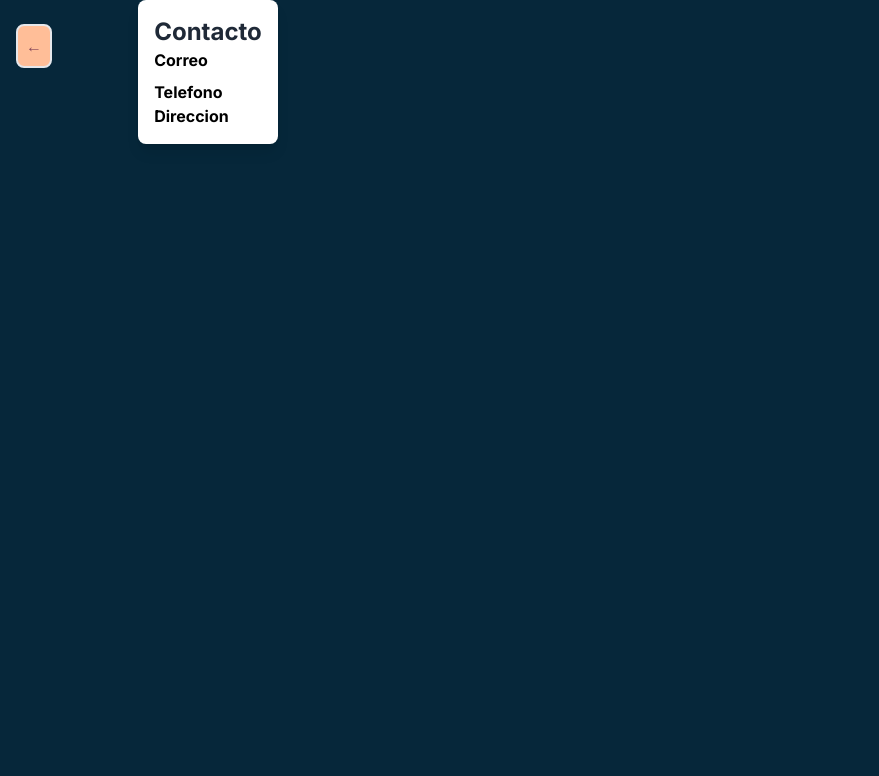
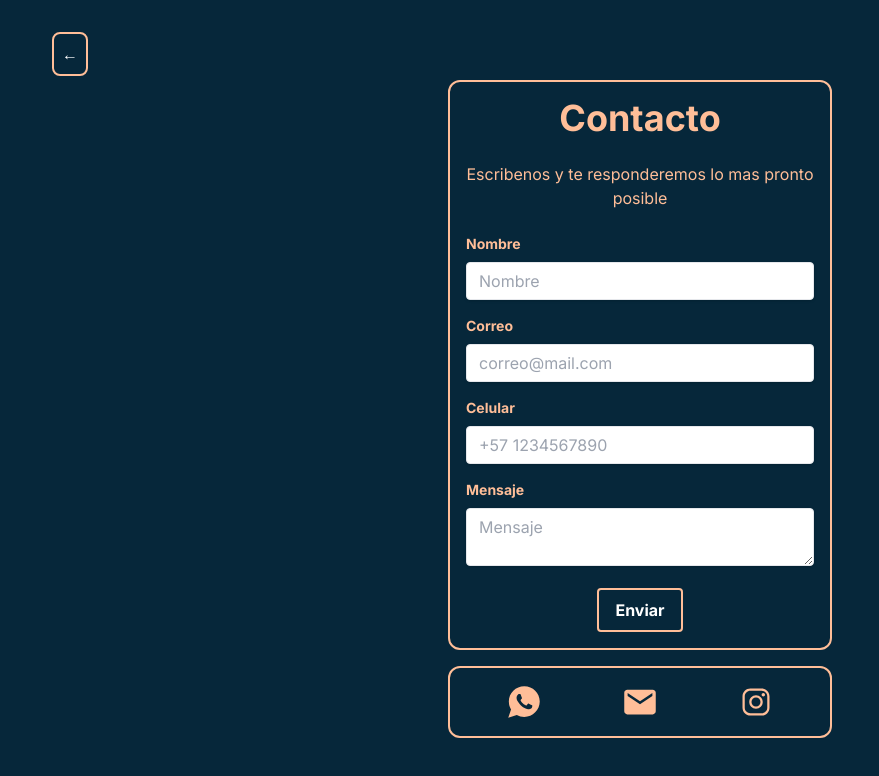
Before and after one commit to juandape/dotcocktails, a Next.js app: page /contact in a window 1280 px wide. Shown: the top 776 px of the page, without its empty margins (0-879 px from the left). Built offline with nearby package versions, Linux system fonts and the light colour scheme.

Commit message:
perf: form styles

```diff
--- a/src/app/cocktailsform/page.tsx
+++ b/src/app/cocktailsform/page.tsx
@@ -6,6 +6,7 @@ import { useState } from 'react';
 import Swal from 'sweetalert2';
 
 import BackButton from '@/components/back-button';
+import SubmitButton from '@/components/submit-button';
 
 const BASE_URL = process.env.NEXT_PUBLIC_BASE_URL;
 const url = `${BASE_URL}/api/cocktails`;
@@ -67,16 +68,16 @@ export default function CocktailsFormPage() {
     }
   };
 
-  const inputStyle = 'border border-gray-400 p-2 sm:w-96 my-6';
-  const labelStyle = 'text-xl font-bold text-peach-fuzz';
-  const borderStyle = 'border-b-2 mb-4 w-80 sm:w-96 m-auto border-dotted';
+  const labelStyle = 'block mb-2 text-sm sm:text-base font-bold text-peach-fuzz';
+  const inputStyle =
+    'sm:w-96 w-80 px-3 py-2 mb-6 mx-auto leading-tight text-gray-700 border rounded shadow appearance-none focus:outline-none focus:shadow-outline';
 
   return (
     <div>
       <BackButton />
-      <h1 className='text-6xl font-bold text-center text-peach-fuzz my-20'>
+      <h2 className='text-4xl font-bold text-peach-fuzz text-center sm:my-6 mt-20 mb-6'>
         Nuevo Cocktail
-      </h1>
+      </h2>
       <form
         className='flex flex-col text-left m-auto w-96 p-4'
         onSubmit={handleSubmit}
@@ -86,105 +87,120 @@ export default function CocktailsFormPage() {
           className={inputStyle}
           name='name'
           onChange={handleChange}
+          placeholder='Nombre del Cocktail'
+          required
           type='text'
           value={cocktails.name}
         />
-        <div className={borderStyle}></div>
+
         <label className={labelStyle}>Imagen</label>
         <input
           accept='image/*'
           className='my-4 text-peach-fuzz hover:cursor-pointer sm:w-96'
           name='image'
           onChange={handleChange}
+          required
           type='file'
           value={cocktails.image}
         />
-        <div className={borderStyle}></div>
+
         <label className={labelStyle}>Historia</label>
         <textarea
           className={inputStyle}
           name='history'
           onChange={handleChange}
+          placeholder='Historia'
+          required
           value={cocktails.history}
         />
-        <div className={borderStyle}></div>
+
         <label className={labelStyle}>Metodo de preparacion</label>
         <input
           className={inputStyle}
           name='preparationMethod'
           onChange={handleChange}
+          placeholder='Metodo de preparacion'
+          required
           type='text'
           value={cocktails.preparationMethod}
         />
-        <div className={borderStyle}></div>
+
         <label className={labelStyle}>Vaso</label>
         <input
           className={inputStyle}
           name='glass'
           onChange={handleChange}
+          placeholder='Vaso'
+          required
           type='text'
           value={cocktails.glass}
         />
-        <div className={borderStyle}></div>
+
         <label className={labelStyle}>Categoria</label>
         <input
           className={inputStyle}
           name='category'
           onChange={handleChange}
+          placeholder='Categoria'
+          required
           type='text'
           value={cocktails.category}
         />
-        <div className={borderStyle}></div>
+
         <label className={labelStyle}>Contenido de alcohol</label>
         <input
           className={inputStyle}
           name='alcoholContent'
           onChange={handleChange}
+          placeholder='Contenido de alcohol'
+          required
           type='text'
           value={cocktails.alcoholContent}
         />
-        <div className={borderStyle}></div>
+
         <label className={labelStyle}>Valor nutricional</label>
         <input
           className={inputStyle}
           name='nutritionalValue'
           onChange={handleChange}
+          placeholder='Valor nutricional'
+          required
           type='text'
           value={cocktails.nutritionalValue}
         />
-        <div className={borderStyle}></div>
+
         <label className={labelStyle}>Ingredientes</label>
         <input
           className={inputStyle}
           name='ingredients'
           onChange={handleChange}
+          placeholder='Ingredientes'
+          required
           type='text'
           value={cocktails.ingredients}
         />
-        <div className={borderStyle}></div>
+
         <label className={labelStyle}>Decoracion</label>
         <input
           className={inputStyle}
           name='garnish'
           onChange={handleChange}
+          placeholder='Decoracion'
+          required
           type='text'
           value={cocktails.garnish}
         />
-        <div className={borderStyle}></div>
+
         <label className={labelStyle}>Preparacion</label>
         <textarea
           className={inputStyle}
           name='preparation'
           onChange={handleChange}
+          placeholder='Preparacion'
+          required
           value={cocktails.preparation}
         />
-        <div className={borderStyle}></div>
-        <button
-          className='m-auto my-4 text-blue-tp bg-peach-fuzz w-20 border-2 border-peach-fuzz rounded-lg hover:bg-blue-tp hover:text-peach-fuzz cursor-pointer duration-500'
-          type='submit'
-        >
-          Enviar
-        </button>
+        <SubmitButton title='Enviar'/>
       </form>
     </div>
   );
--- a/src/app/contact/page.tsx
+++ b/src/app/contact/page.tsx
@@ -1,26 +1,91 @@
-import BackButton from "@/components/back-button";
+import { IoLogoInstagram, IoLogoWhatsapp, IoMdMail } from 'react-icons/io';
+
+import BackButton from '@/components/back-button';
+import SubmitButton from '@/components/submit-button';
 
 export default function ContactPage() {
+  const labelStyle = 'block mb-2 text-sm font-bold text-peach-fuzz';
+  const inputStyle =
+    'w-full px-3 py-2 leading-tight text-gray-700 border rounded shadow appearance-none focus:outline-none focus:shadow-outline';
+  const socialMediaStyle = 'hover:text-white hover:text-5xl duration-500 text-4xl flex m-auto';
+
   return (
     <>
       <BackButton />
-      <div className='grid grid-cols-3 gap-4'>
-        <div className='bg-white rounded-lg shadow-lg m-auto'>
+      <div className='flex mx-auto mt-5 sm:mt-20 border-peach-fuzz rounded-xl border-2 sm:w-96 w-80'>
+        <div className='m-auto'>
           <div className='p-4'>
-            <h2 className='text-2xl font-bold text-gray-800'>Contacto</h2>
-            <p>
-              <strong>Correo</strong>
+            <h2 className='text-4xl font-bold text-peach-fuzz text-center'>
+              Contacto
+            </h2>
+            <p className='text-peach-fuzz w-70 my-6 text-center'>
+              Escribenos y te responderemos lo mas pronto posible
             </p>
-            <p className='mt-2 text-gray-600'></p>
-            <p>
-              <strong>Telefono</strong>
-            </p>
-            <p className='flex flex-col'></p>
-            <p>
-              <strong>Direccion</strong>
-            </p>
+            <form>
+              <div className='mt-4'>
+                <label className={labelStyle}>Nombre</label>
+                <input
+                  className={inputStyle}
+                  id='name'
+                  placeholder='Nombre'
+                  required
+                  type='text'
+                />
+              </div>
+              <div className='mt-4'>
+                <label className={labelStyle}>Correo</label>
+                <input
+                  className={inputStyle}
+                  id='email'
+                  placeholder='correo@mail.com'
+                  required
+                  type='email'
+                />
+              </div>
+              <div className='mt-4'>
+                <label className={labelStyle}>Celular</label>
+                <input
+                  className={inputStyle}
+                  id='celular'
+                  placeholder='+57 1234567890'
+                  required
+                  type='number'
+                />
+              </div>
+              <div className='mt-4'>
+                <label className={labelStyle}>Mensaje</label>
+                <textarea
+                  className={inputStyle}
+                  id='message'
+                  placeholder='Mensaje'
+                  required
+                />
+              </div>
+              <SubmitButton title='Enviar'/>
+            </form>
           </div>
         </div>
+      </div>
+      <div className='flex text-peach-fuzz m-auto mt-4 p-4 border-peach-fuzz rounded-xl border-2 sm:w-96 w-80'>
+        <a
+          className={socialMediaStyle}
+          href='http://wa.link/a82yfj'
+        >
+          <IoLogoWhatsapp className='inline' />
+        </a>
+
+        <a
+          className={socialMediaStyle}
+          href='mailto:dotcocktails@gmail.com'
+        >
+          <IoMdMail className='inline' />
+        </a>
+        <a
+          className={socialMediaStyle}
+          href='https://www.instagram.com/dotcocktails/'
+        >
+          <IoLogoInstagram className='inline' />
+        </a>
       </div>
     </>
   );
--- a/src/app/header/page.tsx
+++ b/src/app/header/page.tsx
@@ -6,7 +6,7 @@ import { useState } from 'react';
 import { GoPerson } from 'react-icons/go';
 
 import logoBlanco from '@/assets/logoBlanco.png';
-import Modal from '@/components/modal';
+import Modal from '@/components/login-modal';
 
 export default function Header() {
   const [isOpen, setIsOpen] = useState(false);
@@ -67,7 +67,7 @@ export default function Header() {
         <Image
           alt='Logo'
           className='h-8 mr-20'
-          height={55}
+          height={40}
           src={logoBlanco}
           width={40}
         />
@@ -129,9 +129,6 @@ export default function Header() {
             </div>
           )}
         </div>
-        {/* <Link className={menuClass} href={'/cocktailcard'}>
-          <div>Recetas</div>
-        </Link> */}
         <Link className={menuClass} href={'/cocktailsform'}>
           <div>Nuevo Cocktail</div>
         </Link>
--- a/src/app/page.tsx
+++ b/src/app/page.tsx
@@ -1,7 +1,7 @@
 import Image from 'next/image';
 
 import Header from '@/app/header/page';
-import logoNegro from '@/assets/logoNegro.png';
+import logoBlanco from '@/assets/logoBlanco.png';
 
 export default function Home() {
   return (
@@ -11,7 +11,7 @@ export default function Home() {
         alt='dot cocktails logo'
         className='m-auto pt-40'
         height={750}
-        src={logoNegro}
+        src={logoBlanco}
         width={750}
       />
     </>
--- a/src/components/back-button.tsx
+++ b/src/components/back-button.tsx
@@ -1,7 +1,7 @@
 export default function BackButton() {
   return (
     <a
-        className='fixed border-2 text-cofee-1 bg-peach-fuzz hover:bg-cofee-1 hover:text-peach-fuzz p-2 m-4 top-2 duration-500 rounded-lg'
+        className='sm:fixed absolute border-2 text-white hover:bg-peach-fuzz hover:text-blue-tp border-peach-fuzz font-bold hover:text-peach-fuzz p-2 sm:m-6 sm:top-2 top-5 left-7 duration-500 rounded-lg'
         href='/'
       >
         ←
--- /dev/null
+++ b/src/components/login-modal.tsx
@@ -0,0 +1,61 @@
+import React from 'react';
+import { MdClose } from 'react-icons/md';
+import Swal from 'sweetalert2';
+
+interface Props {
+  isOpen: boolean;
+  onClose: () => void;
+}
+
+export default function Modal({ isOpen, onClose }: Props) {
+  const handleSubmit = (e: React.FormEvent<HTMLFormElement>) => {
+    e.preventDefault();
+    onClose();
+    Swal.fire({
+      title: 'Login Successful!',
+      icon: 'success',
+      timer: 1500,
+      showConfirmButton: false,
+    });
+  };
+
+  return (
+    <>
+      <div className='w-screen h-screen fixed  top-0 left-0 sm:-left-20 bg-black/[0.5]'>
+        <div
+          className={`mx-auto mt-40 bg-peach-fuzz w-80 sm:w-96 h-70 relative rounded-lg p-4 ${
+            isOpen ? 'open' : ''
+          }`}
+        >
+          <div className='text-center font-bold border-b-2 border-dotted border-black pb-2'>
+            Login
+          </div>
+          <div className='absolute top-0 right-0'>
+            <button
+              className='absolute top-4 right-4 px-2 rounded-sm hover:text-peach-fuzz hover:bg-blue-tp duration-500'
+              onClick={onClose}
+            >
+              <MdClose size={20} />
+            </button>
+          </div>
+          <form className='flex flex-col m-4' onSubmit={handleSubmit}>
+            <label className='mb-4'></label>
+              Email:
+              <input required type='email' />
+
+            <label className='mb-4'></label>
+              Password:
+              <input required type='password' />
+
+            <button
+              className='border-2 w-20 mx-auto my-4 bg-blue-tp text-peach-fuzz rounded-xl hover:font-bold duration-500 hover:border-blue-tp'
+              type='submit'
+            >
+              Login
+            </button>
+          </form>
+        </div>
+      </div>
+    </>
+  );
+}
--- /dev/null
+++ b/src/components/submit-button.tsx
@@ -0,0 +1,10 @@
+export default function SubmitButton({title}: {title: string}) {
+  return (
+    <button
+    className='px-4 py-2 font-bold text-white bg-blue-tp border-2 border-peach-fuzz rounded hover:bg-peach-fuzz hover:text-blue-tp hover:font-bold focus:outline-none focus:shadow-outline duration-500 flex mt-4 mx-auto'
+      type='button'
+    >
+      {title}
+    </button>
+  );
+}
```
Also changed, not shown: src/components/modal.tsx (deleted, +0 -45 lines).
